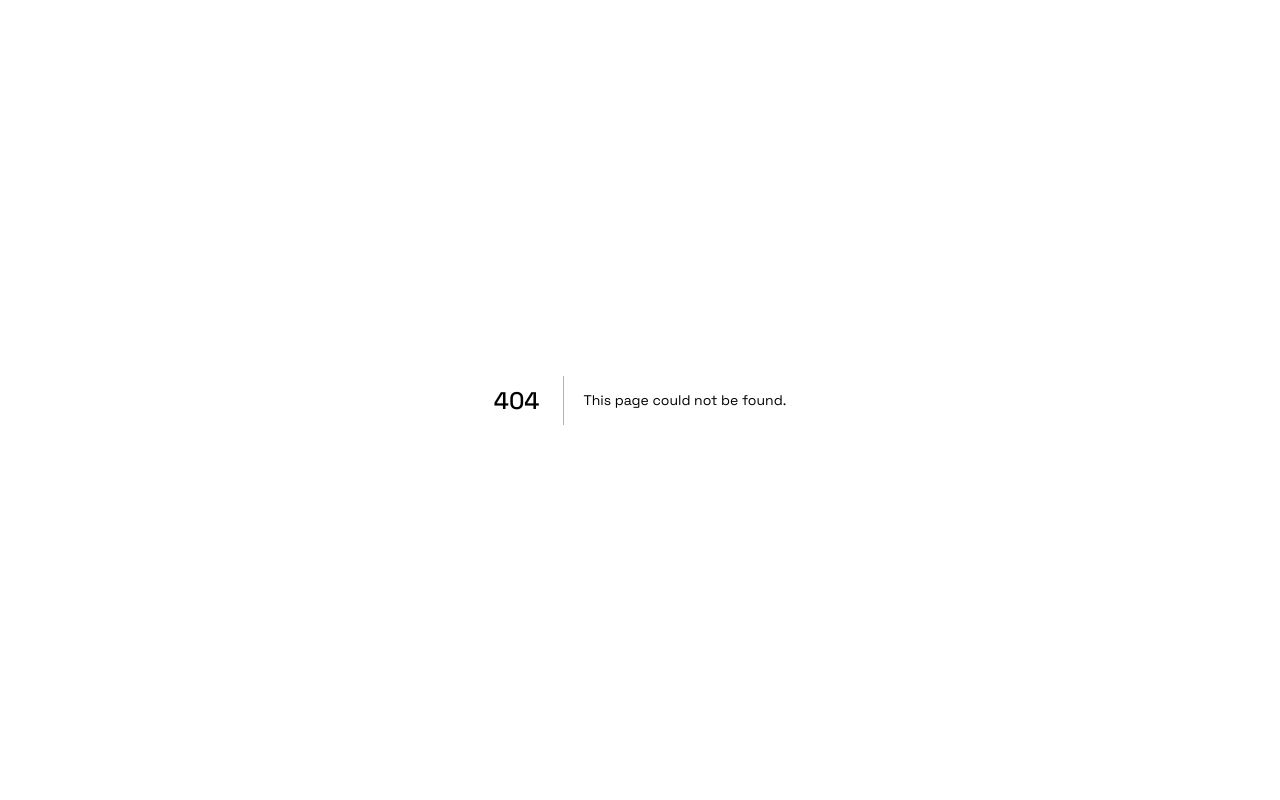
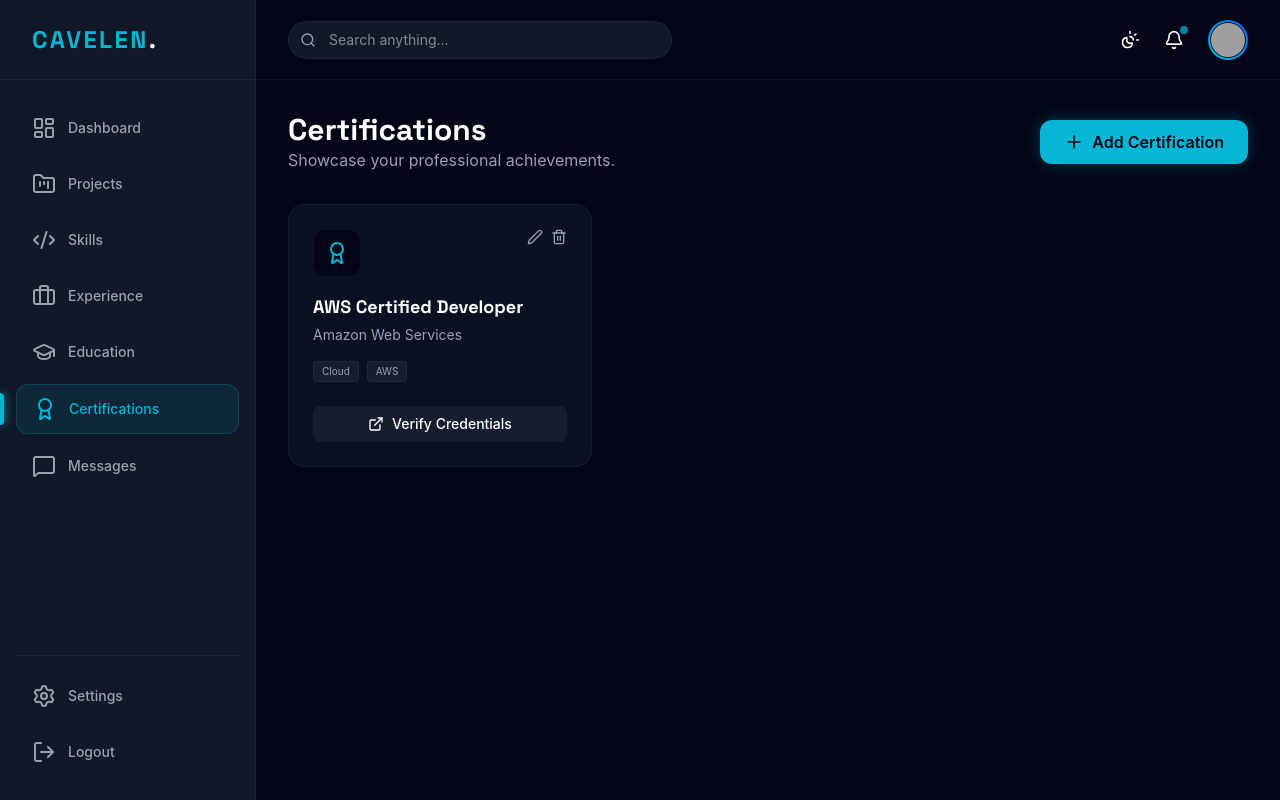
Before and after one commit to sabbir-hossain-dev/Cavelen-Server, a Next.js app: page /admin/certifications in a window 1280 px wide. Before the commit this address had no page. Built offline with nearby package versions, Linux system fonts and the light colour scheme; grey boxes are pictures that could not be loaded.

Commit message:
feat(admin): certification management system with spotlight glow effects

```diff
--- /dev/null
+++ b/src/app/admin/certifications/page.tsx
@@ -0,0 +1,70 @@
+"use client";
+
+import { useState } from "react";
+import { Plus, Award, ExternalLink, Edit2, Trash2 } from "lucide-react";
+import { motion } from "framer-motion";
+
+export default function CertificationsPage() {
+  const [certs] = useState([
+    {
+      _id: "1",
+      title: "AWS Certified Developer",
+      organization: "Amazon Web Services",
+      issueDate: "2025-12-15",
+      skills: ["Cloud", "AWS"],
+      featured: true
+    }
+  ]);
+
+  return (
+    <div className="space-y-8 animate-in fade-in duration-500">
+      <div className="flex justify-between items-center">
+        <div>
+          <h1 className="text-3xl font-bold text-white">Certifications</h1>
+          <p className="text-gray-400">Showcase your professional achievements.</p>
+        </div>
+        <button className="bg-[#06B6D4] text-[#020617] px-6 py-2.5 rounded-xl font-semibold flex items-center gap-2 hover:bg-[#06B6D4]/80 transition-all shadow-[0_0_15px_rgba(6,182,212,0.3)]">
+          <Plus className="w-5 h-5" /> Add Certification
+        </button>
+      </div>
+
+      <div className="grid grid-cols-1 md:grid-cols-2 lg:grid-cols-3 gap-6">
+        {certs.map((cert) => (
+          <motion.div
+            key={cert._id}
+            whileHover={{ y: -8 }}
+            className="glass-card p-6 border border-white/5 relative overflow-hidden group hover:border-[#8B5CF6]/50 transition-all"
+          >
+            {/* Spotlight Glow Effect */}
+            <div className="absolute -inset-0.5 bg-gradient-to-r from-[#06B6D4] to-[#8B5CF6] opacity-0 group-hover:opacity-10 blur-xl transition-opacity" />
+
+            <div className="flex justify-between items-start mb-4">
+              <div className="w-12 h-12 bg-[#020617] rounded-xl flex items-center justify-center border border-white/5">
+                <Award className="w-6 h-6 text-[#06B6D4]" />
+              </div>
+              <div className="flex gap-2">
+                <button className="text-gray-400 hover:text-[#06B6D4]"><Edit2 className="w-4 h-4" /></button>
+                <button className="text-gray-400 hover:text-red-500"><Trash2 className="w-4 h-4" /></button>
+              </div>
+            </div>
+
+            <h3 className="text-lg font-bold text-white mb-1">{cert.title}</h3>
+            <p className="text-sm text-[#94A3B8] mb-4">{cert.organization}</p>
+
+            <div className="flex gap-2 mb-6">
+              {cert.skills.map(skill => (
+                <span key={skill} className="px-2 py-0.5 rounded bg-white/5 text-[10px] text-gray-400 border border-white/5">
+                  {skill}
+                </span>
+              ))}
+            </div>
+
+            <button className="w-full flex items-center justify-center gap-2 py-2 rounded-lg bg-white/5 hover:bg-white/10 text-sm font-medium text-white transition-all">
+              <ExternalLink className="w-4 h-4" /> Verify Credentials
+            </button>
+          </motion.div>
+        ))}
+      </div>
+    </div>
+  );
+}
```
